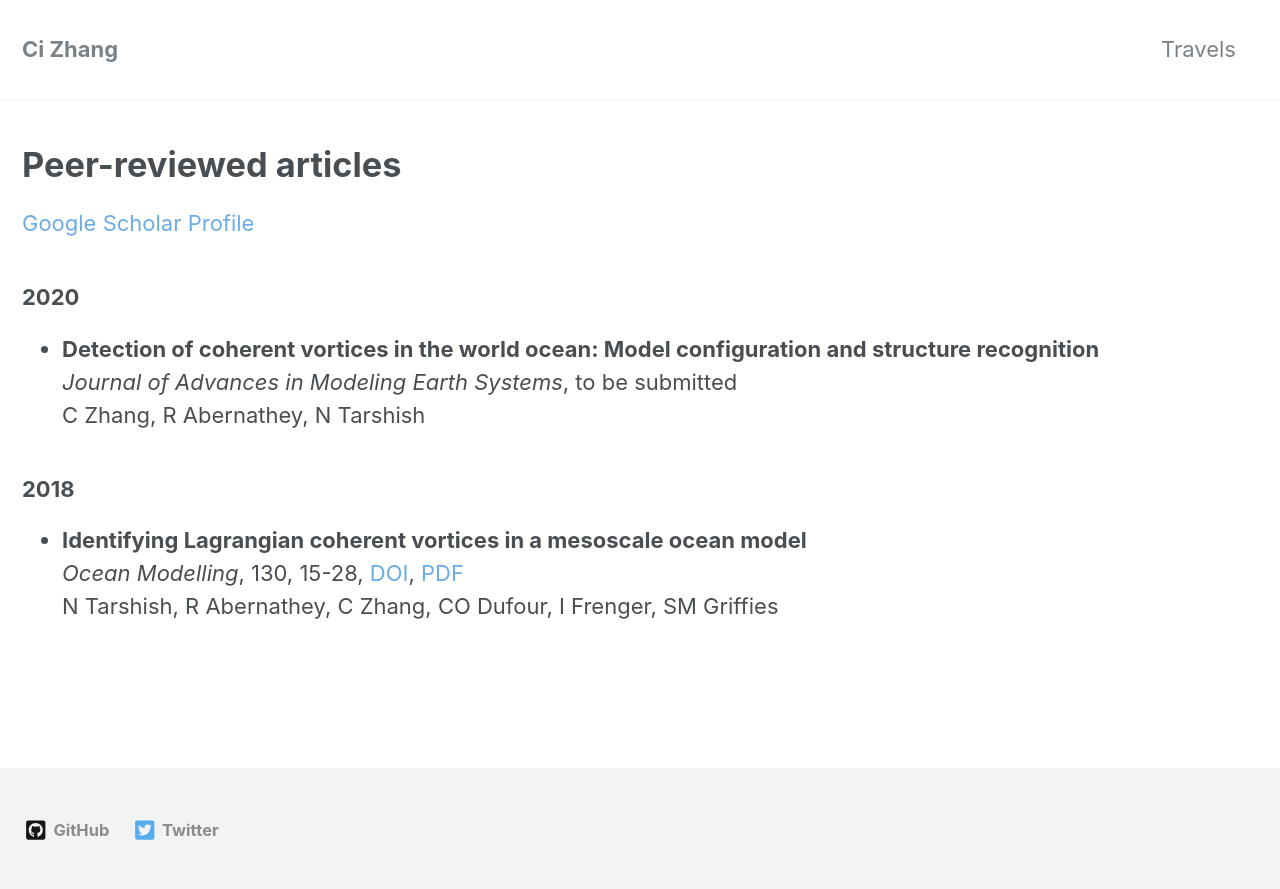
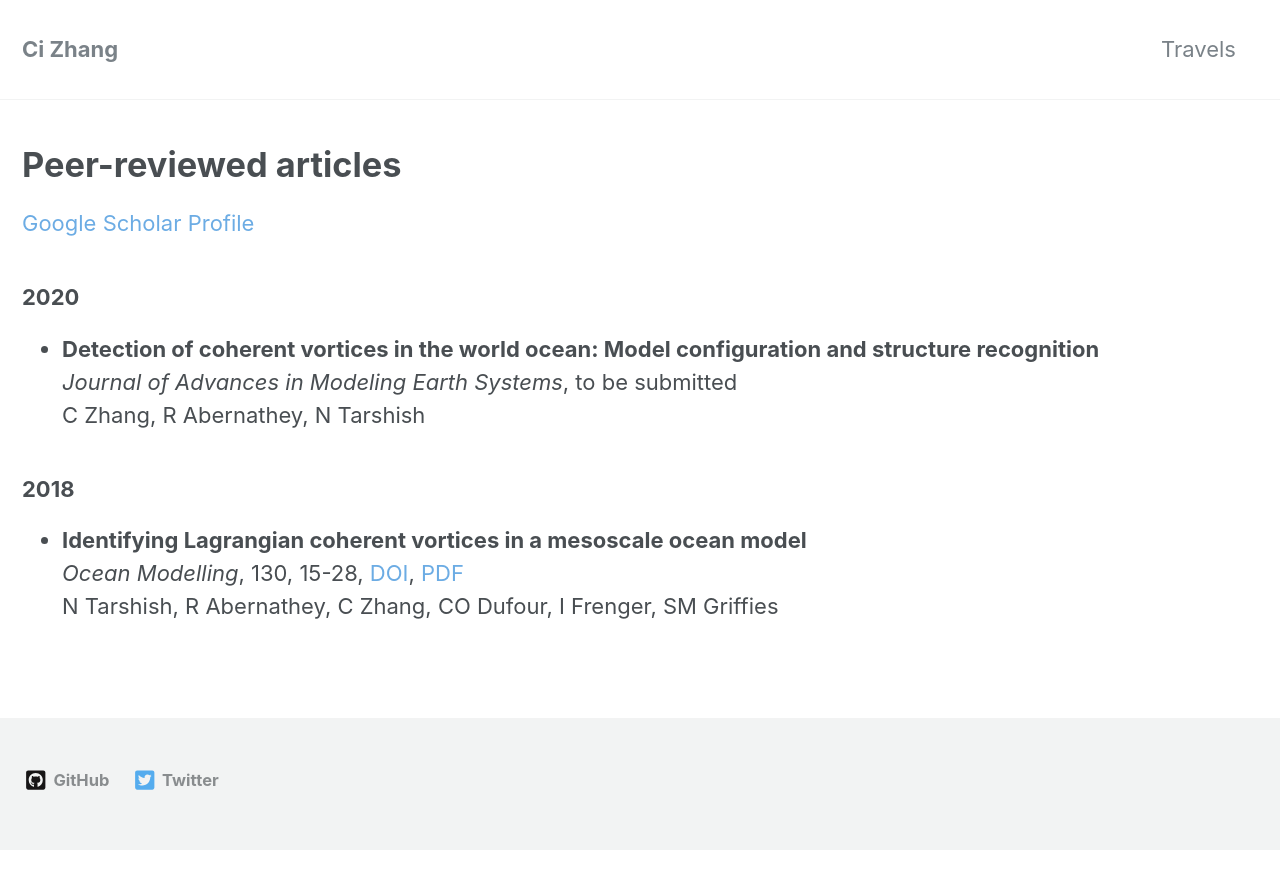
Before and after one commit to ci-zhang/ci-zhang.github.io, a Jekyll site: the page built from _pages/papers.md, in a window 1280 px wide. Shown: the top 889 px of the page. Built offline with Jekyll 4.4.1, drawn with Linux system fonts in a browser that asks for light colours; nearby versions of some CDN libraries; a style sheet for code colours, icons or effects is not loaded.

Commit message:
Update _footer.scss

```diff
--- a/_sass/minimal-mistakes/_footer.scss
+++ b/_sass/minimal-mistakes/_footer.scss
@@ -10,9 +10,7 @@
   width: 100%;
   clear: both;
   /* sticky footer fix start */
-  position: absolute;
-  bottom: 0;
-  height: auto;
+
   /* sticky footer fix end */
   margin-top: 3em;
   color: $muted-text-color;
```
